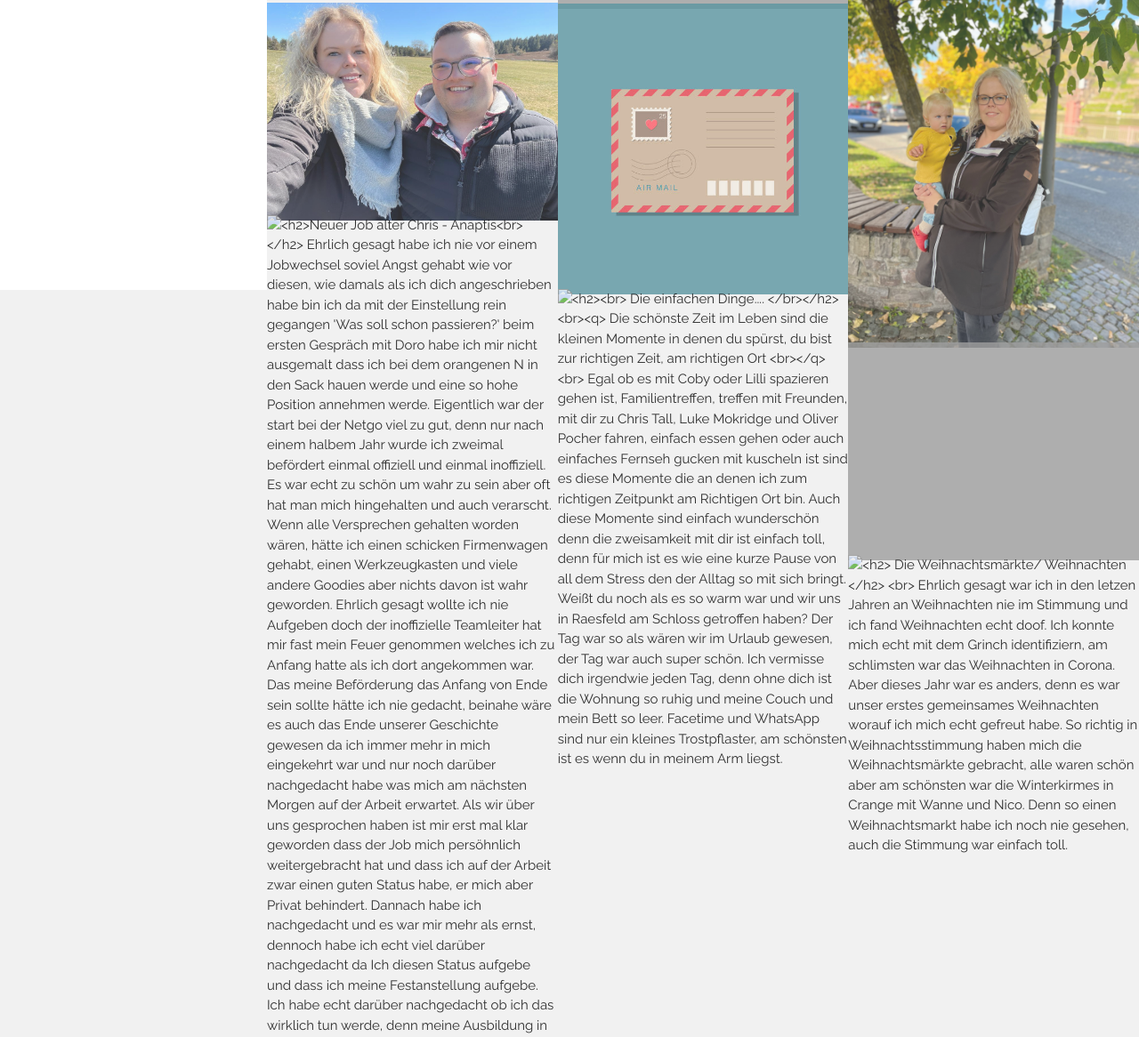
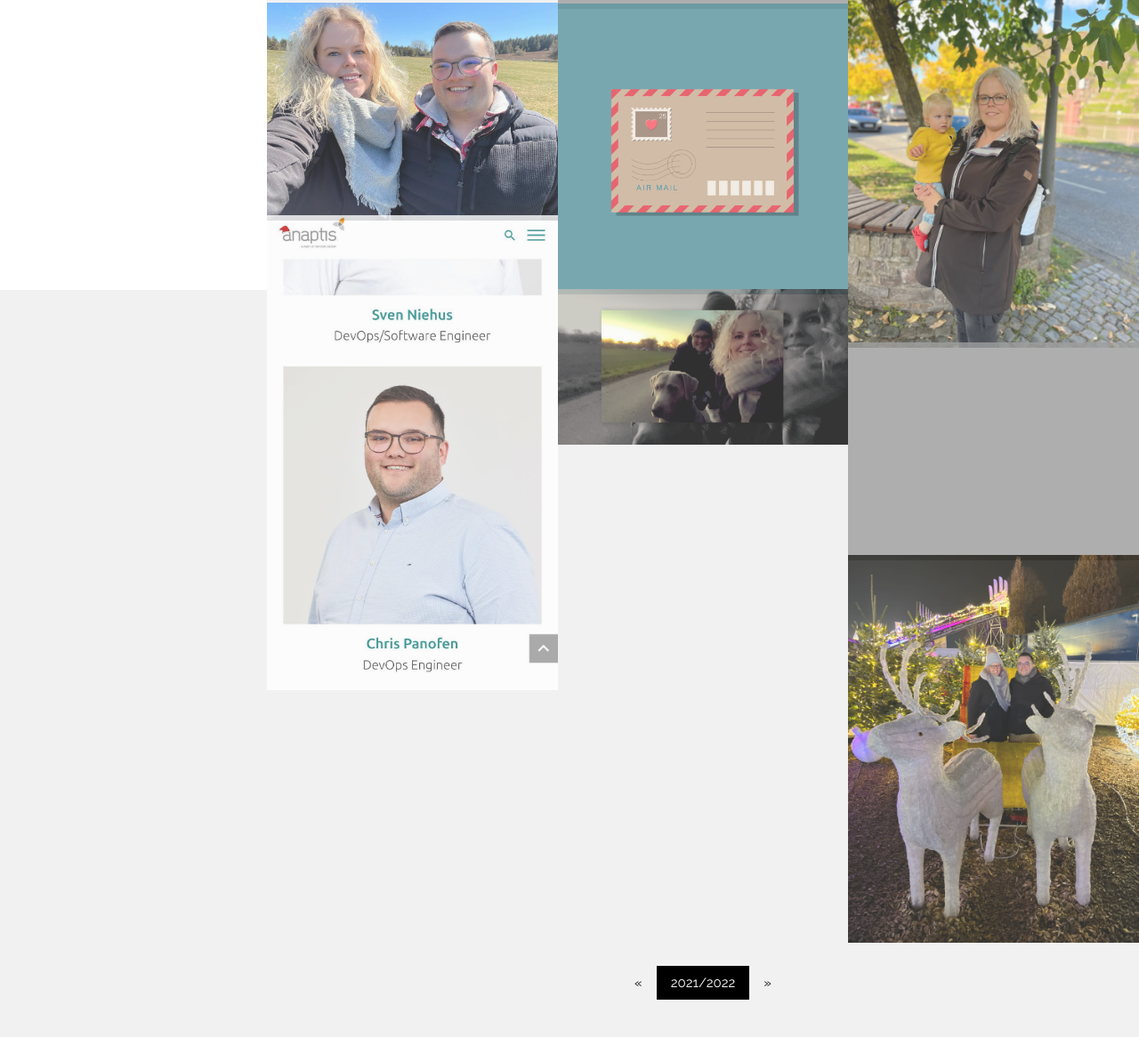
Before and after one commit to chrisomaticus/sc1, a plain HTML site: page index.html in a window 1280 px wide. Shown: the part 474-1640 px from the top of the page at 89% size. Drawn offline with nearby package versions, Linux system fonts and the light colour scheme; the site is published under a folder, as on GitHub Pages, so addresses that start at the root find nothing.

Commit message:
bugfixes

```diff
--- a/index.html
+++ b/index.html
@@ -88,7 +88,7 @@ zusammen, auch wenn du es nicht schön findest ist es etwas besonderes.">
       vielleicht hätte Willingen schon ehr auf meiner Karte stehen sollen.  Du fragtest mich was ich an Ostern so vor habe und ob ich nicht vielleicht
       Lust hätte mit dir auf einen Kurzurlaub nach Willingen zu fahren. Naja was soll ich sagen. vielleicht hätte Willingen schon etwas ehr auf meiner Karte stehen sollen. ">
 
-      <img src="/Bilder/Anaptis.jpeg" style="width:100%" onclick="onClick(this)" alt="<h2>Neuer Job alter Chris - Anaptis<br></h2>
+      <img src="./Bilder/Anaptis.jpeg" style="width:100%" onclick="onClick(this)" alt="<h2>Neuer Job alter Chris - Anaptis<br></h2>
 
         Ehrlich gesagt habe ich nie vor einem Jobwechsel soviel Angst gehabt wie vor diesen, wie damals als ich dich angeschrieben habe bin ich da mit der Einstellung rein gegangen
         'Was soll schon passieren?' beim ersten Gespräch mit Doro habe ich mir nicht ausgemalt dass ich bei dem orangenen N in den Sack hauen werde und eine so hohe Position annehmen werde.
@@ -146,7 +146,7 @@ zusammen, auch wenn du es nicht schön findest ist es etwas besonderes.">
         <br> <br>
         Eins will ich noch los werden, mach dir niemals Gedanken, ob ich kuscheln möchte oder nicht. Du kannst dich immer in meinen Arm schmeißen, sollte ich doof sitzen, kannst du mich auch ruhig anmaulen, dass du kuscheln möchtest :)
         ">
-        <img src="/Bilder/Coby.jpg" style="width:100%" onclick="onClick(this)" alt="<h2><br> Die einfachen Dinge.... </br></h2>
+        <img src="./Bilder/Coby.jpg" style="width:100%" onclick="onClick(this)" alt="<h2><br> Die einfachen Dinge.... </br></h2>
         <br><q> Die schönste Zeit im Leben sind die kleinen Momente in denen du spürst, du bist zur richtigen Zeit, am richtigen Ort <br></q><br>
 
         Egal ob es mit Coby oder Lilli spazieren gehen ist, Familientreffen, treffen mit Freunden, mit dir zu Chris Tall, Luke Mokridge und Oliver Pocher fahren, einfach essen gehen oder auch einfaches Fernseh gucken mit kuscheln ist sind es diese Momente die
@@ -213,7 +213,7 @@ zusammen, auch wenn du es nicht schön findest ist es etwas besonderes.">
           und dass ich meine Kündigung durchdrücken sollte egal wie gut das Gegenangebot auch sein sollte.
 
         ">
-          <img src="/Bilder/Crange.jpeg" style="width:100%" onclick="onClick(this)" alt="
+          <img src="./Bilder/Crange.jpeg" style="width:100%" onclick="onClick(this)" alt="
           <h2> Die Weihnachtsmärkte/ Weihnachten </h2> <br>
           Ehrlich gesagt war ich in den letzen Jahren an Weihnachten nie im Stimmung und ich fand Weihnachten echt doof. Ich konnte mich echt mit dem Grinch identifiziern, am schlimsten war das Weihnachten in Corona.
           Aber dieses Jahr war es anders, denn es war unser erstes gemeinsames Weihnachten worauf ich mich echt gefreut habe. So richtig in Weihnachtsstimmung haben mich die Weihnachtsmärkte gebracht, alle waren schön
```
